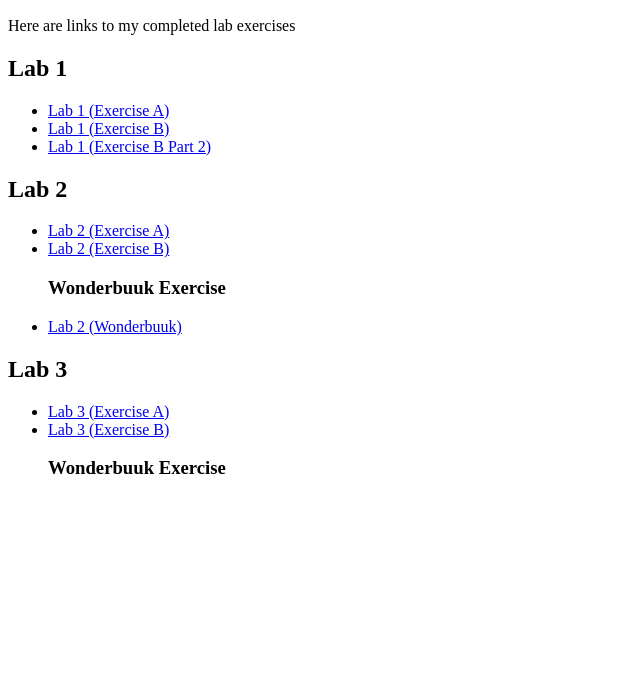
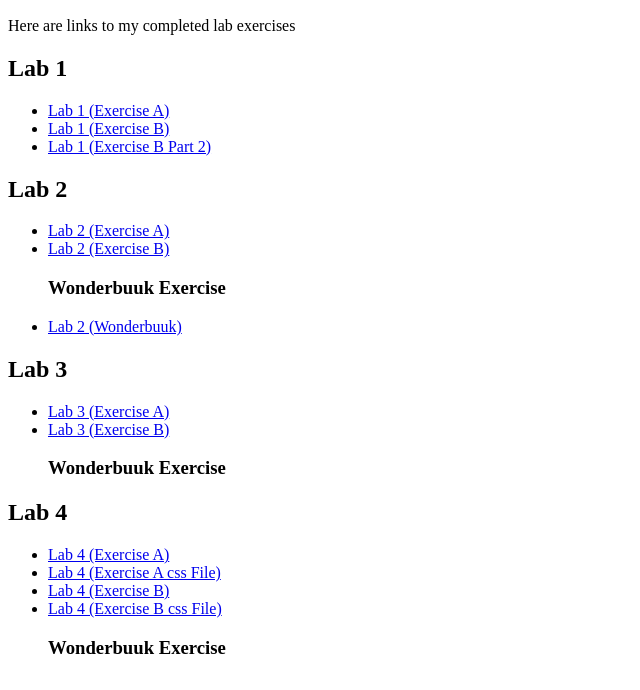
Before and after one commit to Atikah06/S79253_CSF3133_K3, a plain HTML site: page index.html in a window 1280 px wide. Shown: the part 110-800 px from the top of the page, without its empty margins (0-640 px from the left). Drawn offline with Linux system fonts and the light colour scheme.

Commit message:
Add Lab 4 exercises and links to index.html

```diff
--- a/index.html
+++ b/index.html
@@ -31,5 +31,14 @@
       <h3>Wonderbuuk Exercise</h3>
     </ul>
 
+    <h2>Lab 4</h2>
+    <ul>
+      <li><a href="lab4_ExerA.html">Lab 4 (Exercise A)</a></li>
+      <li><a href="style.css">Lab 4 (Exercise A css File)</a></li>
+      <li><a href="lab4_ExerB.html">Lab 4 (Exercise B)</a></li>
+      <li><a href="cafe.css">Lab 4 (Exercise B css File)</a></li>
+      <h3>Wonderbuuk Exercise</h3>
+    </ul>
+
   </body>
 </html>
```
